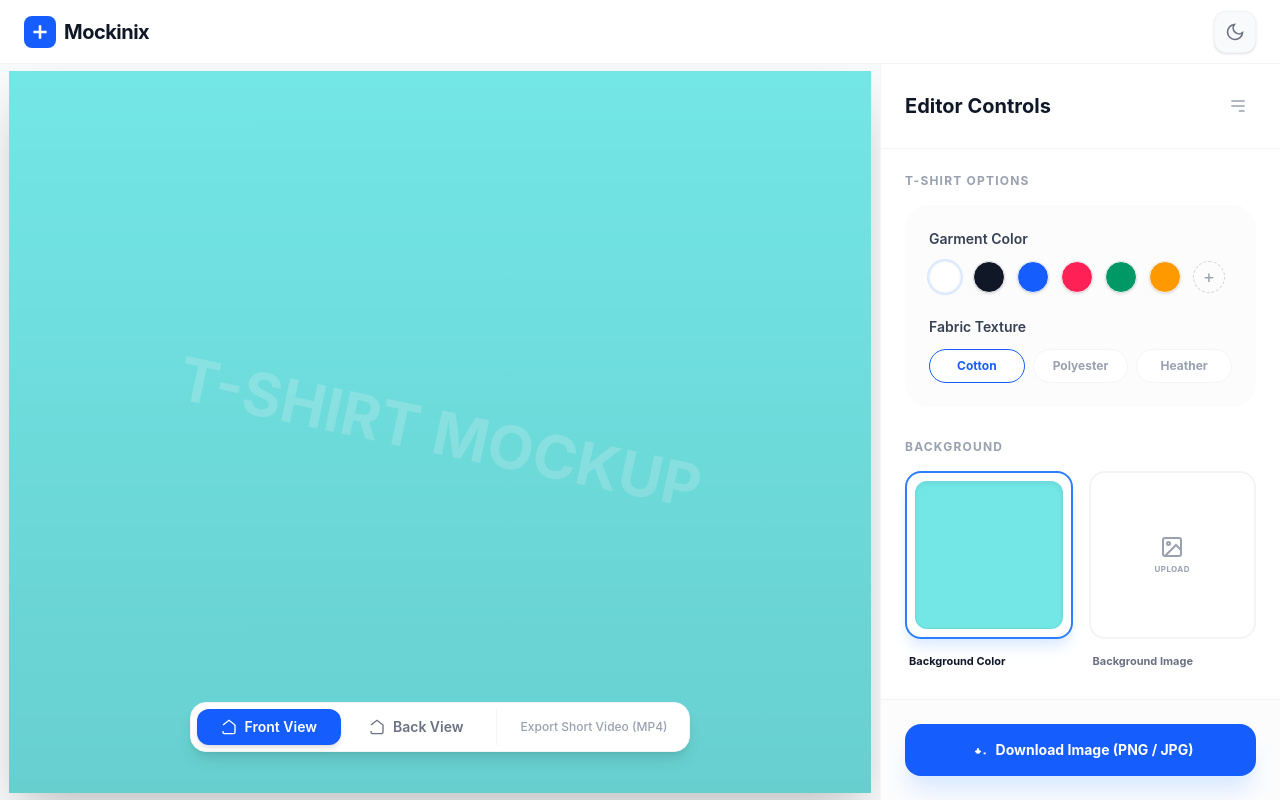
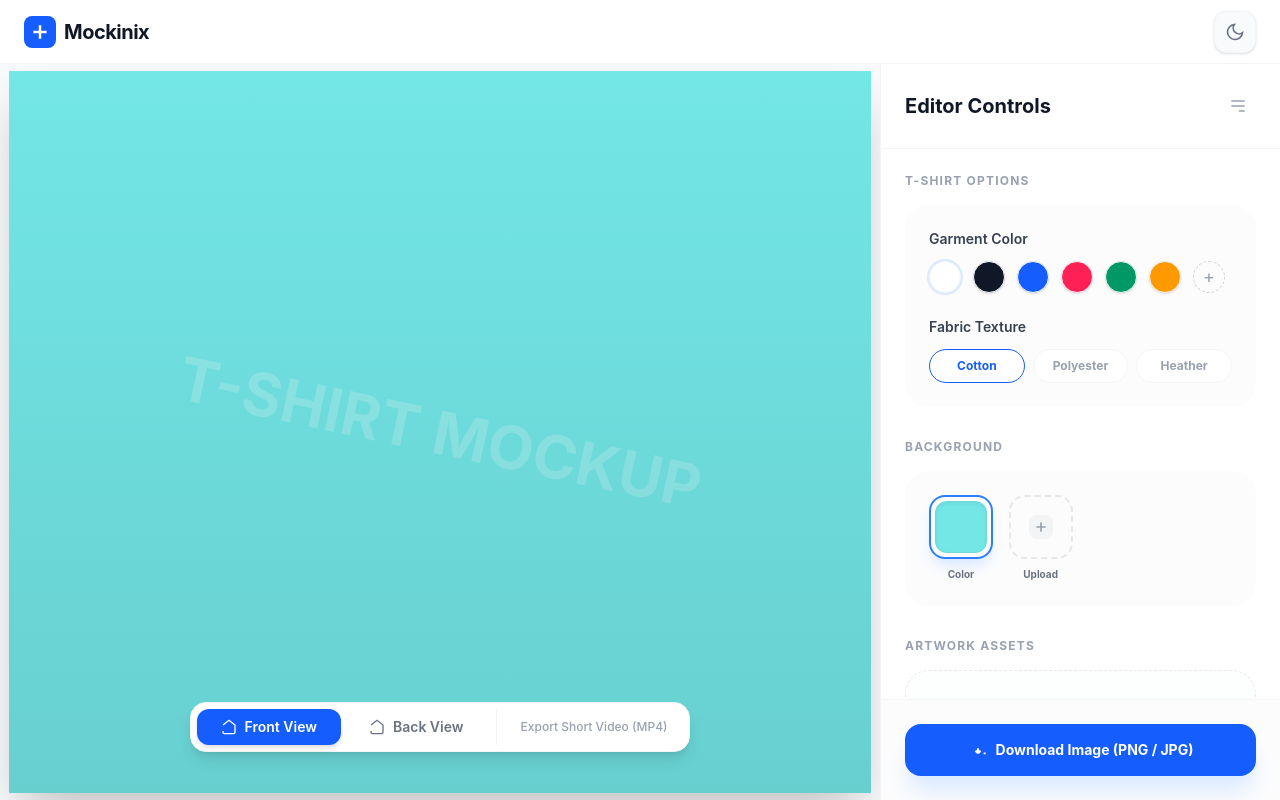
Before and after one commit to GThashan/Mockinix, a React (Vite) app: page / in a window 1280 px wide. Built offline with nearby package versions, Linux system fonts and the light colour scheme.

Commit message:
image upload functionality, and T-shirt customization options.

```diff
--- a/src/App.tsx
+++ b/src/App.tsx
@@ -15,6 +15,7 @@ function App() {
   const [bgType, setBgType] = useState<'color' | 'image'>('color');
   const [bgColor, setBgColor] = useState('#e6a282');
   const [bgImage, setBgImage] = useState<string | null>(null);
+  const [bgImages, setBgImages] = useState<string[]>([]);
 
   useEffect(() => {
     if (isDark) {
@@ -38,6 +39,8 @@ function App() {
           setBgColor={setBgColor}
           bgImage={bgImage}
           setBgImage={setBgImage}
+          bgImages={bgImages}
+          setBgImages={setBgImages}
         />
       </main>
     </div>
--- a/src/components/EditorSidebar.tsx
+++ b/src/components/EditorSidebar.tsx
@@ -28,14 +28,16 @@ const rgbToHex = (r: number, g: number, b: number) => {
 };
 
 export const EditorSidebar = ({
-    bgType, setBgType, bgColor, setBgColor, bgImage, setBgImage
+    bgType, setBgType, bgColor, setBgColor, bgImage, setBgImage, bgImages, setBgImages
 }: {
     bgType: 'color' | 'image',
     setBgType: (t: 'color' | 'image') => void,
     bgColor: string,
     setBgColor: (c: string) => void,
     bgImage: string | null,
-    setBgImage: (i: string | null) => void
+    setBgImage: (i: string | null) => void,
+    bgImages: string[],
+    setBgImages: (imgs: string[]) => void
 }) => {
     const [showColorPicker, setShowColorPicker] = useState(false);
     const [hsv, setHsv] = useState({ h: 0.5, s: 0.5, v: 0.9 });
@@ -90,7 +92,9 @@ export const EditorSidebar = ({
         if (file) {
             const reader = new FileReader();
             reader.onload = (event) => {
-                setBgImage(event.target?.result as string);
+                const newImg = event.target?.result as string;
+                setBgImages([...bgImages, newImg]);
+                setBgImage(newImg);
                 setBgType('image');
             };
             reader.readAsDataURL(file);
@@ -143,24 +147,21 @@ export const EditorSidebar = ({
                 {/* Background */}
                 <section>
                     <h3 className="text-xs font-bold text-gray-400 dark:text-gray-500 uppercase tracking-widest mb-4">Background</h3>
-                    <div className="grid grid-cols-2 gap-4">
-                        {/* Background Color */}
-                        <div className="space-y-2 relative group-container">
+                    <div className="bg-gray-50/50 dark:bg-gray-800/50 rounded-3xl p-6 transition-colors duration-300">
+                        <div className="grid grid-cols-4 gap-4">
+                            {/* Color Selector Swatch */}
+                            <div className="space-y-2 relative">
                                 <div
                                     onClick={() => {
-                                    console.log('Color picker toggled:', !showColorPicker);
                                         setShowColorPicker(!showColorPicker);
                                     }}
-                                className={`group aspect-square rounded-2xl border-2 transition-all cursor-pointer p-2 overflow-hidden flex items-center justify-center ${bgType === 'color' ? 'border-blue-500 shadow-lg shadow-blue-100 dark:shadow-blue-900/20' : 'border-gray-100 dark:border-gray-800 hover:border-gray-300 dark:hover:border-gray-700'}`}
+                                    className={`aspect-square rounded-2xl border-2 transition-all cursor-pointer p-1 overflow-hidden flex items-center justify-center ${bgType === 'color' ? 'border-blue-500 shadow-lg shadow-blue-100 dark:shadow-blue-900/20' : 'border-gray-200 dark:border-gray-700 hover:border-gray-300 dark:hover:border-gray-600'}`}
                                 >
                                     <div className="w-full h-full rounded-xl shadow-inner border border-black/5" style={{ backgroundColor: bgColor }} />
-                                <div className="absolute inset-x-0 bottom-0 bg-black/20 backdrop-blur-sm p-1 flex justify-center opacity-0 group-hover:opacity-100 transition-opacity">
-                                    <span className="text-[8px] text-white font-bold uppercase">Change</span>
                                 </div>
-                            </div>
-                            <span className="text-[11px] font-bold text-gray-900 dark:text-gray-200 px-1">Background Color</span>
+                                <span className="text-[10px] font-bold text-gray-500 dark:text-gray-400 text-center block">Color</span>
 
-                            {/* Advanced Color Picker Popup */}
+                                {/* Color Picker Popup */}
                                 {showColorPicker && (
                                     <div className="absolute top-0 left-0 z-[100] bg-white dark:bg-gray-900 rounded-3xl shadow-2xl border border-gray-100 dark:border-gray-800 p-6 w-[320px] transition-all duration-200">
                                         <div className="flex items-center justify-between mb-4">
@@ -178,7 +179,6 @@ export const EditorSidebar = ({
                                             </button>
                                         </div>
 
-                                    {/* Saturation/Brightness Area */}
                                         <div
                                             ref={satRectRef}
                                             onMouseDown={handleSatMouseDown}
@@ -188,8 +188,6 @@ export const EditorSidebar = ({
                                         >
                                             <div className="absolute inset-0 bg-gradient-to-r from-white to-transparent" />
                                             <div className="absolute inset-0 bg-gradient-to-t from-black to-transparent" />
-
-                                        {/* Cursor */}
                                             <div
                                                 className="absolute w-4 h-4 border-2 border-white rounded-full shadow-md -translate-x-1/2 -translate-y-1/2 pointer-events-none"
                                                 style={{ left: `${hsv.s * 100}%`, top: `${(1 - hsv.v) * 100}%` }}
@@ -197,7 +195,6 @@ export const EditorSidebar = ({
                                         </div>
 
                                         <div className="space-y-4">
-                                        {/* Hue Slider */}
                                             <div className="relative h-2 rounded-full hue-spectrum cursor-pointer group">
                                                 <input
                                                     type="range"
@@ -212,7 +209,6 @@ export const EditorSidebar = ({
                                                 />
                                             </div>
 
-                                        {/* Opacity Slider */}
                                             <div className="relative h-2 rounded-full checkered-bg cursor-pointer overflow-hidden group">
                                                 <div
                                                     className="absolute inset-0"
@@ -231,7 +227,6 @@ export const EditorSidebar = ({
                                                 />
                                             </div>
 
-                                        {/* Input Controls */}
                                             <div className="flex gap-2">
                                                 <div className="flex-1 bg-gray-50 dark:bg-gray-800 rounded-xl px-3 py-2 border border-gray-100 dark:border-gray-700 flex flex-col">
                                                     <span className="text-[8px] font-bold text-gray-400 uppercase tracking-wider">Hex</span>
@@ -248,7 +243,6 @@ export const EditorSidebar = ({
                                                 </div>
                                             </div>
 
-                                        {/* Saved Colors */}
                                             <div>
                                                 <div className="flex items-center justify-between mb-2">
                                                     <span className="text-[10px] font-bold text-gray-400 dark:text-gray-500 uppercase">Saved Colors</span>
@@ -278,7 +272,23 @@ export const EditorSidebar = ({
                                 )}
                             </div>
 
-                        {/* Background Image */}
+                            {/* Image Swatches */}
+                            {bgImages.map((img, idx) => (
+                                <div key={idx} className="space-y-2">
+                                    <div
+                                        onClick={() => {
+                                            setBgImage(img);
+                                            setBgType('image');
+                                        }}
+                                        className={`aspect-square rounded-2xl border-2 transition-all cursor-pointer p-1 overflow-hidden flex items-center justify-center ${bgType === 'image' && bgImage === img ? 'border-blue-500 shadow-lg shadow-blue-100 dark:shadow-blue-900/20' : 'border-gray-200 dark:border-gray-700 hover:border-gray-300 dark:hover:border-gray-600'}`}
+                                    >
+                                        <div className="w-full h-full rounded-xl bg-cover bg-center shadow-inner" style={{ backgroundImage: `url(${img})` }} />
+                                    </div>
+                                    <span className="text-[10px] font-bold text-gray-500 dark:text-gray-400 text-center block line-clamp-1">Image {idx + 1}</span>
+                                </div>
+                            ))}
+
+                            {/* Add Image Button */}
                             <div className="space-y-2">
                                 <input
                                     type="file"
@@ -289,18 +299,14 @@ export const EditorSidebar = ({
                                 />
                                 <div
                                     onClick={() => fileInputRef.current?.click()}
-                                className={`aspect-square rounded-2xl border-2 transition-all cursor-pointer p-2 overflow-hidden flex items-center justify-center ${bgType === 'image' ? 'border-blue-500 shadow-lg shadow-blue-100 dark:shadow-blue-900/20' : 'border-gray-100 dark:border-gray-800 hover:border-gray-300 dark:hover:border-gray-700'}`}
+                                    className="aspect-square rounded-2xl border-2 border-dashed border-gray-200 dark:border-gray-700 hover:border-gray-300 dark:hover:border-gray-600 transition-all cursor-pointer flex flex-col items-center justify-center gap-1 group"
                                 >
-                                {bgImage ? (
-                                    <div className="w-full h-full rounded-xl bg-cover bg-center shadow-inner" style={{ backgroundImage: `url(${bgImage})` }} />
-                                ) : (
-                                    <div className="flex flex-col items-center gap-1 text-gray-400 dark:text-gray-500">
-                                        <svg viewBox="0 0 24 24" fill="none" stroke="currentColor" strokeWidth="2" className="w-6 h-6"><rect x="3" y="3" width="18" height="18" rx="2" ry="2" /><circle cx="8.5" cy="8.5" r="1.5" /><polyline points="21 15 16 10 5 21" /></svg>
-                                        <span className="text-[8px] font-bold uppercase tracking-wider">Upload</span>
+                                    <div className="w-6 h-6 bg-gray-100 dark:bg-gray-800 rounded-lg flex items-center justify-center text-gray-400 group-hover:text-blue-500 transition-colors">
+                                        <svg viewBox="0 0 24 24" fill="none" stroke="currentColor" strokeWidth="2.5" className="w-4 h-4"><path d="M12 5v14M5 12h14" /></svg>
                                     </div>
-                                )}
                                 </div>
-                            <span className="text-[11px] font-bold text-gray-500 dark:text-gray-400 px-1">Background Image</span>
+                                <span className="text-[10px] font-bold text-gray-500 dark:text-gray-400 text-center block">Upload</span>
+                            </div>
                         </div>
                     </div>
                 </section>
```
Lines whose indentation alone changed are shown as unchanged.
